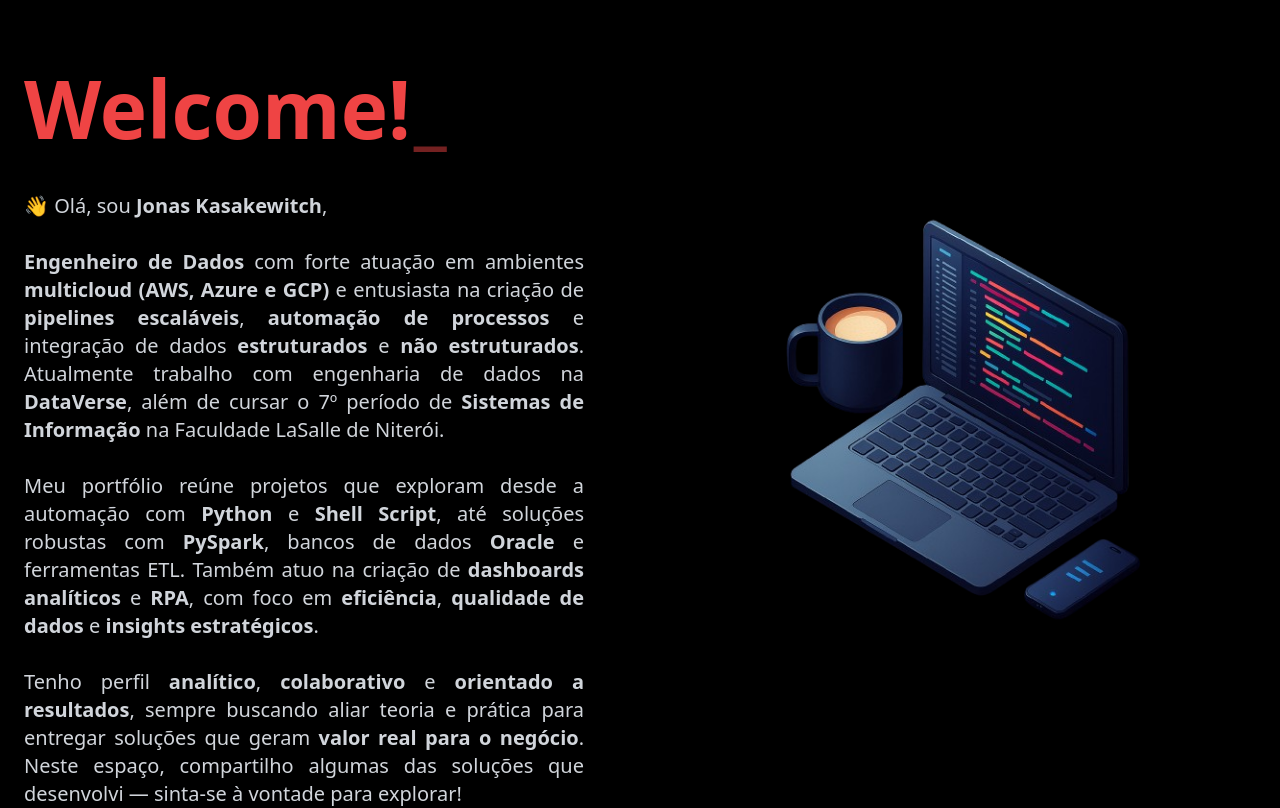
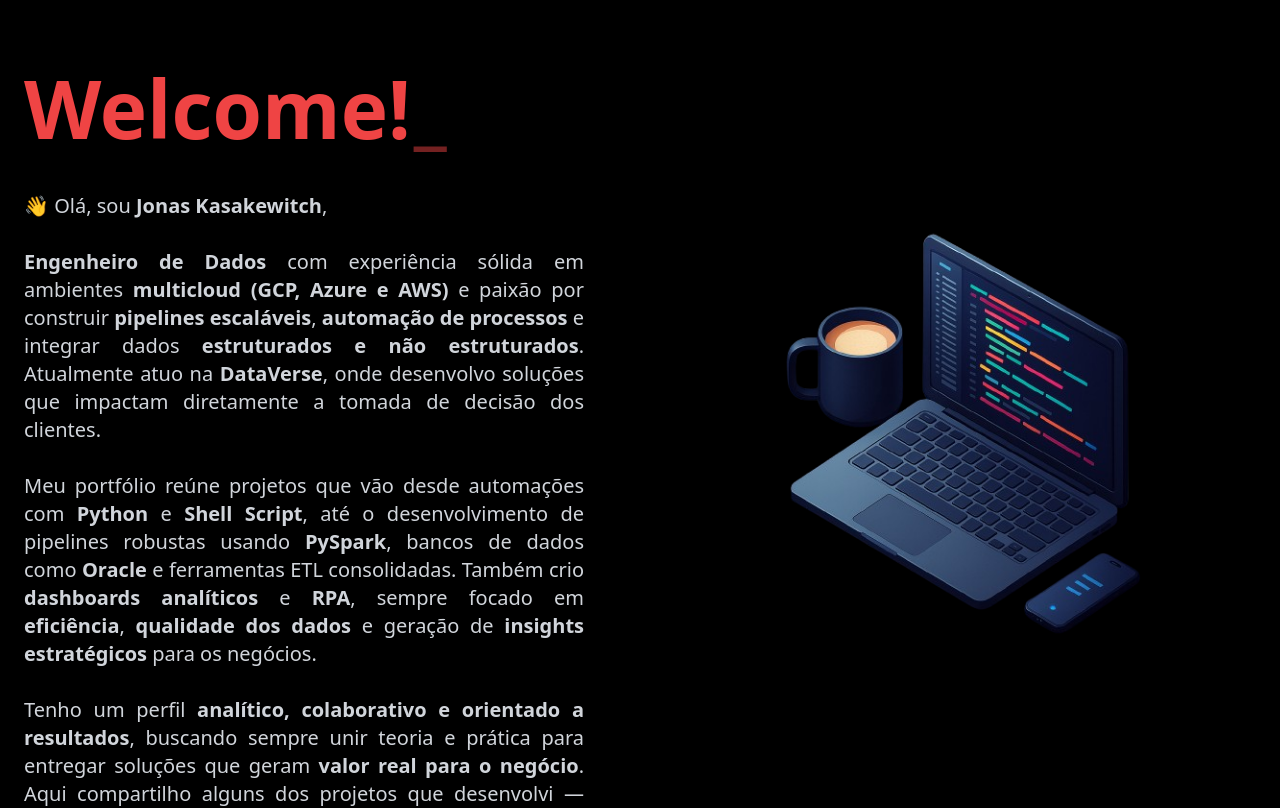
Before and after one commit to Jonasksa/Portfolio, a React (Vite) app in the folder portfolio_site/: page / in a window 1280 px wide. Shown: the top 808 px of the page. Built offline with nearby package versions, Linux system fonts and the light colour scheme.

Commit message:
trocando resumo da pagina principal

```diff
--- a/portfolio_site/src/App.jsx
+++ b/portfolio_site/src/App.jsx
@@ -109,11 +109,12 @@ export default function App() {
               transition={{ delay: 0.5, duration: 1 }}
             >
               👋 Olá, sou <strong>Jonas Kasakewitch</strong>,<br /><br />
-              <strong>Engenheiro de Dados</strong> com forte atuação em ambientes <strong>multicloud (AWS, Azure e GCP)</strong> e entusiasta na criação de <strong>pipelines escaláveis</strong>, <strong>automação de processos</strong> e integração de dados <strong>estruturados</strong> e <strong>não estruturados</strong>. Atualmente trabalho com engenharia de dados na <strong>DataVerse</strong>, além de cursar o 7º período de <strong>Sistemas de Informação</strong> na Faculdade LaSalle de Niterói.<br /><br />
+              <strong>Engenheiro de Dados</strong> com experiência sólida em ambientes <strong>multicloud (GCP, Azure e AWS)</strong> e paixão por construir <strong>pipelines escaláveis</strong>, <strong>automação de processos</strong> e integrar dados <strong>estruturados e não estruturados</strong>. Atualmente atuo na <strong>DataVerse</strong>, onde desenvolvo soluções que impactam diretamente a tomada de decisão dos clientes.<br /><br />
 
-              Meu portfólio reúne projetos que exploram desde a automação com <strong>Python</strong> e <strong>Shell Script</strong>, até soluções robustas com <strong>PySpark</strong>, bancos de dados <strong>Oracle</strong> e ferramentas ETL. Também atuo na criação de <strong>dashboards analíticos</strong> e <strong>RPA</strong>, com foco em <strong>eficiência</strong>, <strong>qualidade de dados</strong> e <strong>insights estratégicos</strong>.<br /><br />
+              Meu portfólio reúne projetos que vão desde automações com <strong>Python</strong> e <strong>Shell Script</strong>, até o desenvolvimento de pipelines robustas usando <strong>PySpark</strong>, bancos de dados como <strong>Oracle</strong> e ferramentas ETL consolidadas. Também crio <strong>dashboards analíticos</strong> e <strong>RPA</strong>, sempre focado em <strong>eficiência</strong>, <strong>qualidade dos dados</strong> e geração de <strong>insights estratégicos</strong> para os negócios.<br /><br />
 
-              Tenho perfil <strong>analítico</strong>, <strong>colaborativo</strong> e <strong>orientado a resultados</strong>, sempre buscando aliar teoria e prática para entregar soluções que geram <strong>valor real para o negócio</strong>. Neste espaço, compartilho algumas das soluções que desenvolvi — sinta-se à vontade para explorar!
+              Tenho um perfil <strong>analítico, colaborativo e orientado a resultados</strong>, buscando sempre unir teoria e prática para entregar soluções que geram <strong>valor real para o negócio</strong>. Aqui compartilho alguns dos projetos que desenvolvi — fique à vontade para explorar!
+
             </motion.p>
           </div>
 
```
